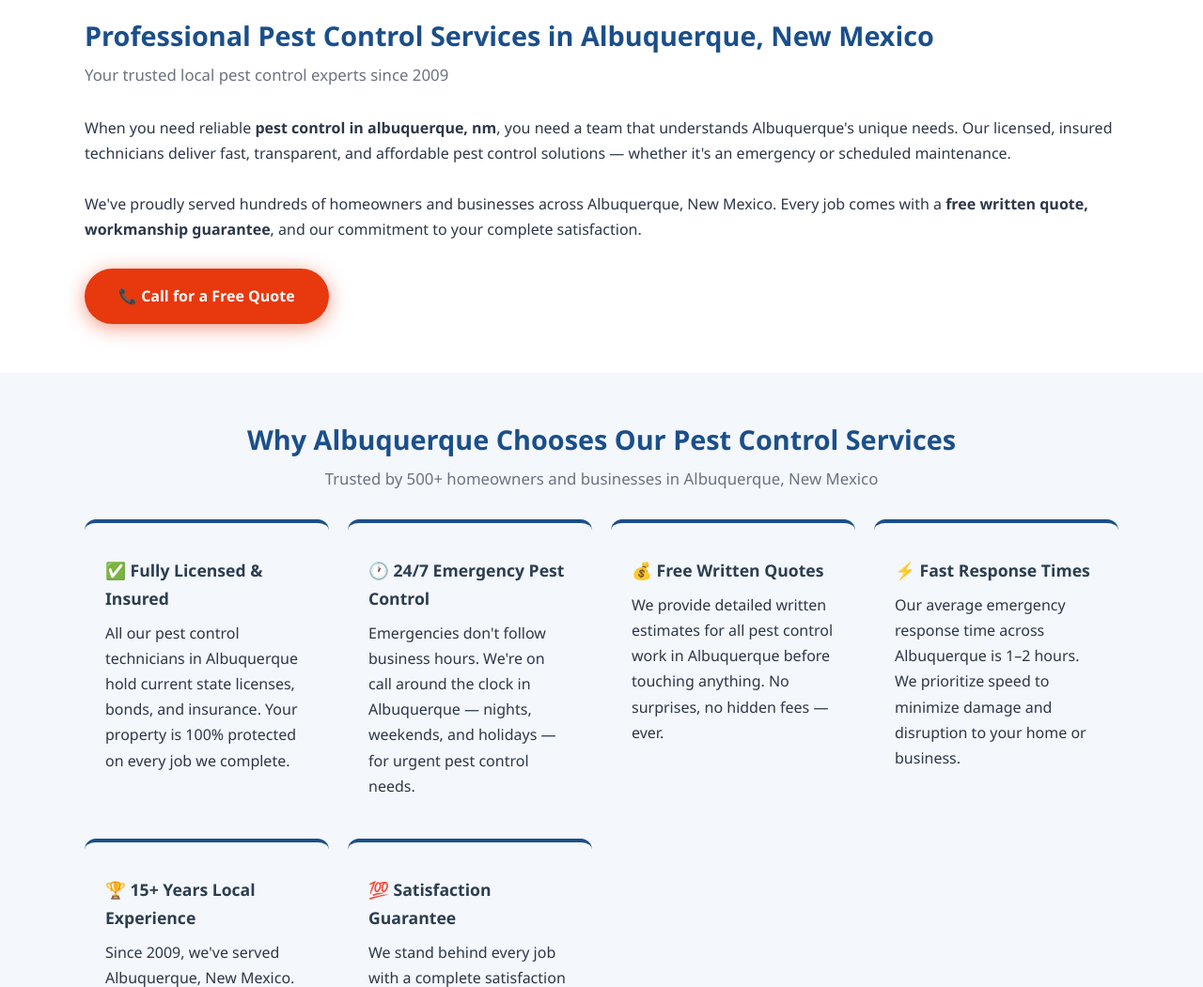
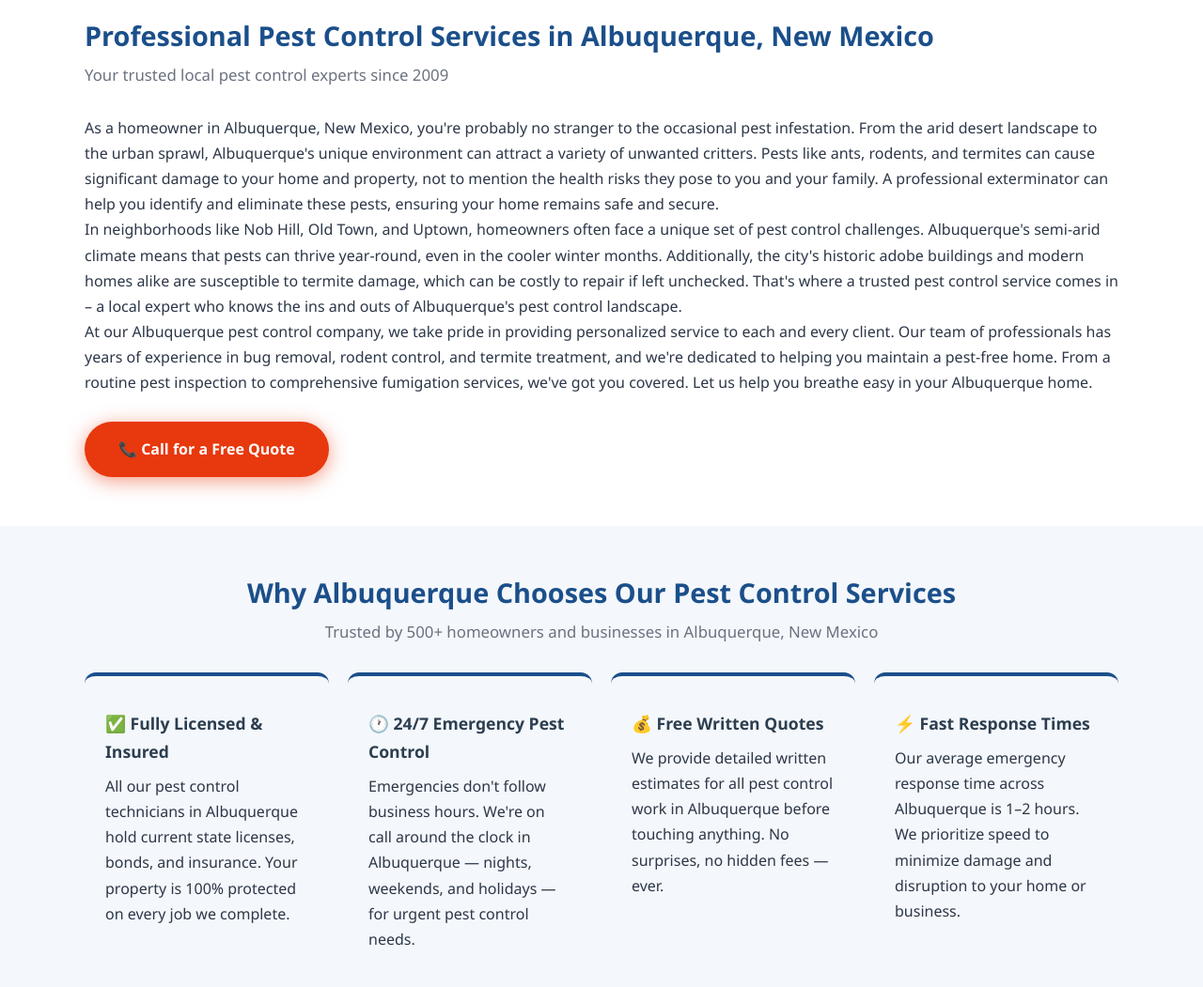
Before and after one commit to leadsmartaffiliate/pest-control-service-albuquerque-nm, a plain HTML site: page index.html in a window 1280 px wide. Shown: the part 580-1631 px from the top of the page at 94% size. Drawn offline with Linux system fonts and the light colour scheme.

Commit message:
Update index.html

```diff
--- a/index.html
+++ b/index.html
@@ -190,7 +190,9 @@ footer{background:var(--dark);color:#c9d1e0;padding:40px 20px 20px}
   <div class="section-inner">
     <h2 id="intro-heading">Professional Pest Control Services in Albuquerque, New Mexico</h2>
     <p class="section-sub">Your trusted local pest control experts since 2009</p>
-    <p>When you need reliable <strong>pest control in albuquerque, nm</strong>, you need a team that understands Albuquerque's unique needs. Our licensed, insured technicians deliver fast, transparent, and affordable pest control solutions — whether it's an emergency or scheduled maintenance.</p><br><p>We've proudly served hundreds of homeowners and businesses across Albuquerque, New Mexico. Every job comes with a <strong>free written quote, workmanship guarantee</strong>, and our commitment to your complete satisfaction.</p>
+    <p>As a homeowner in Albuquerque, New Mexico, you're probably no stranger to the occasional pest infestation. From the arid desert landscape to the urban sprawl, Albuquerque's unique environment can attract a variety of unwanted critters. Pests like ants, rodents, and termites can cause significant damage to your home and property, not to mention the health risks they pose to you and your family. A professional exterminator can help you identify and eliminate these pests, ensuring your home remains safe and secure.</p>
+<p>In neighborhoods like Nob Hill, Old Town, and Uptown, homeowners often face a unique set of pest control challenges. Albuquerque's semi-arid climate means that pests can thrive year-round, even in the cooler winter months. Additionally, the city's historic adobe buildings and modern homes alike are susceptible to termite damage, which can be costly to repair if left unchecked. That's where a trusted pest control service comes in – a local expert who knows the ins and outs of Albuquerque's pest control landscape.</p>
+<p>At our Albuquerque pest control company, we take pride in providing personalized service to each and every client. Our team of professionals has years of experience in bug removal, rodent control, and termite treatment, and we're dedicated to helping you maintain a pest-free home. From a routine pest inspection to comprehensive fumigation services, we've got you covered. Let us help you breathe easy in your Albuquerque home.</p>
     <br>
     <a href="tel:PHONE_NUMBER" class="btn-call" style="font-size:1em"
        aria-label="Call for free Pest Control quote in Albuquerque">📞 Call for a Free Quote</a>
@@ -359,7 +361,8 @@ footer{background:var(--dark);color:#c9d1e0;padding:40px 20px 20px}
   <div class="section-inner">
     <h2 id="areas-heading">Pest Control Service Areas in Albuquerque, New Mexico</h2>
     <p class="section-sub">We cover all neighborhoods and surrounding communities</p>
-
+    <p>Albuquerque's unique combination of desert and mountain landscapes creates an ideal environment for various pests to thrive. From the towering cottonwood trees of the Rio Grande River to the adobe buildings of Old Town, our city's diverse architecture and climate mean that pests can be found anywhere. Additionally, Albuquerque's rapid growth and urbanization have led to an increase in rodent infestations, as these pests seek out new sources of food and shelter in urban areas.</p>
+<p>In New Mexico, termites are a particular concern, and Albuquerque is no exception. These wood-destroying insects can cause significant damage to homes and buildings if left unchecked, leading to costly repairs and even structural instability. As a homeowner in Albuquerque, it's essential to have a reliable pest control service on call to help identify and eliminate termite infestations before they become a major problem.</p>
     <div class="area-grid" role="list" aria-label="Albuquerque service areas">
       <a class="area-tag" role="listitem" href="/pest-control-service-downtown/" aria-label="Pest Control in Downtown, NM">Downtown</a>
       <a class="area-tag" role="listitem" href="/pest-control-service-nob-hill/" aria-label="Pest Control in Nob Hill, NM">Nob Hill</a>
```
